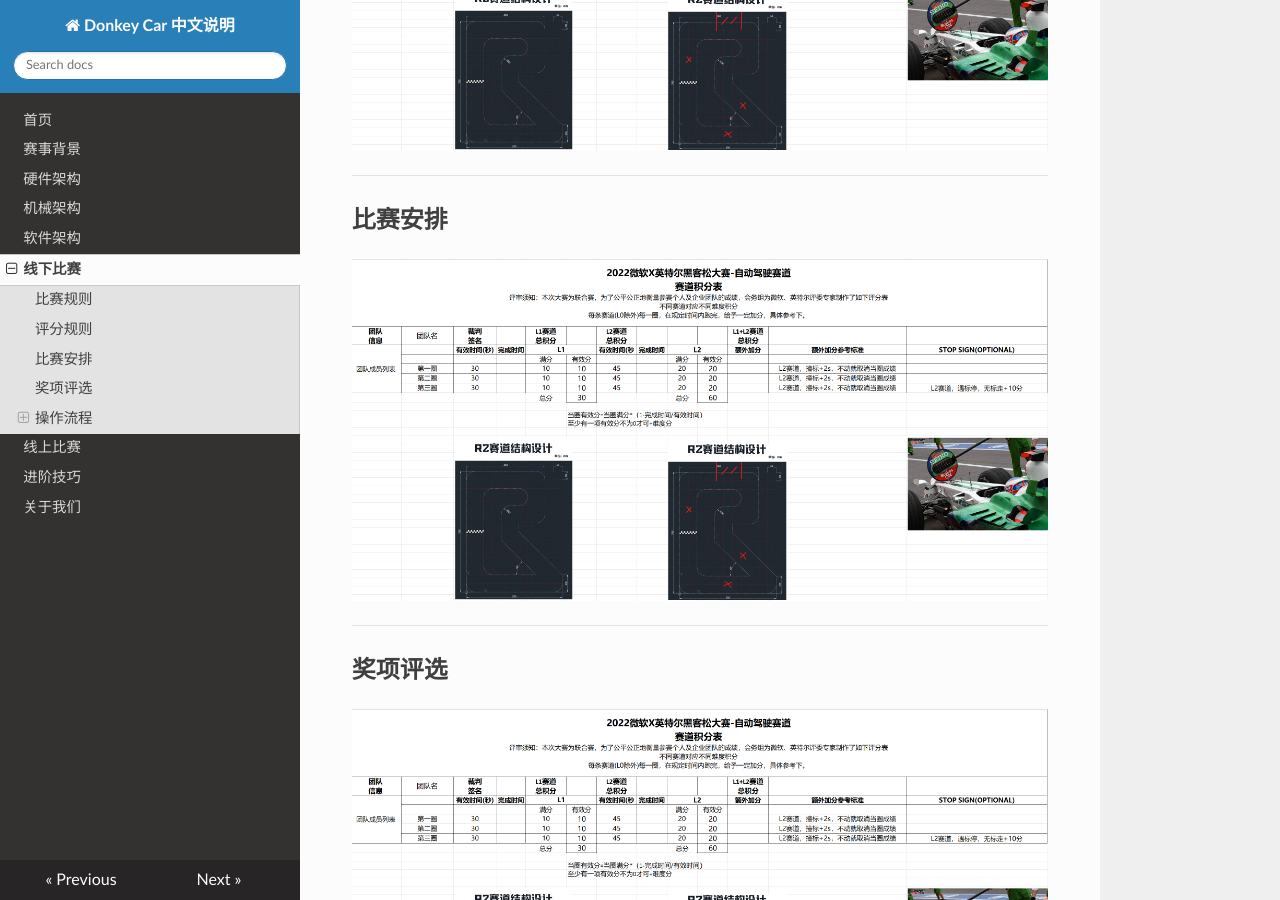
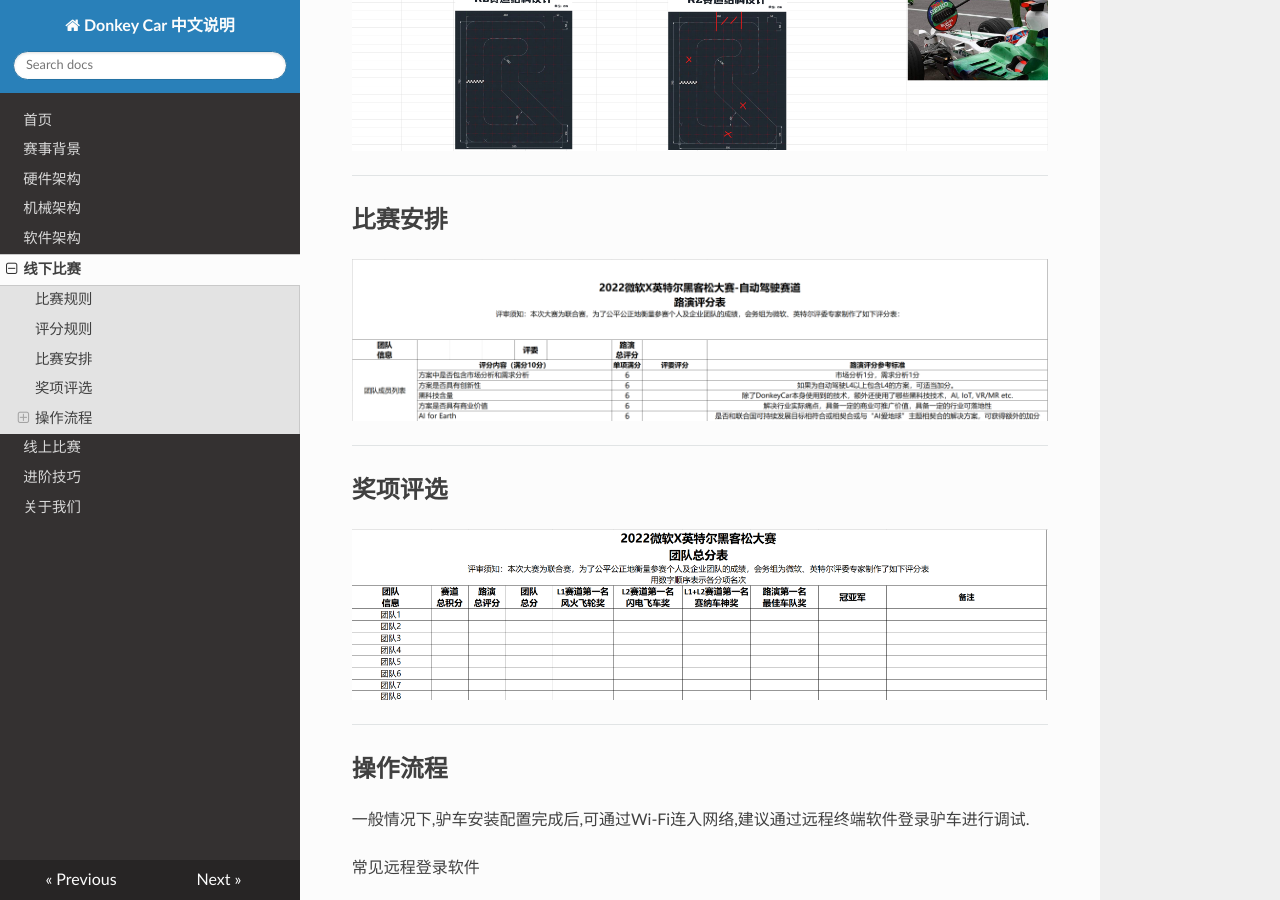
Before and after one commit to Mavengers/DonkeyDocsCN, an MkDocs documentation site: the page built from docs/operation/dk_process.md, in a window 1280 px wide and 900 px high, scrolled down 2165 px. Built offline with MkDocs 1.6.1, drawn with Linux system fonts in a browser that asks for light colours; nearby versions of some CDN libraries.

Commit message:
update rules 2
Signed-off-by: yoyojacky <yoyojacky2009@gmail.com>

```diff
--- a/docs/operation/dk_process.md
+++ b/docs/operation/dk_process.md
@@ -18,12 +18,12 @@
 ---
 
 ## 比赛安排
-![rules02](./images/rules01.png)
+![rules02](./images/rules02.png)
 
 ---
 
 ## 奖项评选
-![rules03](./images/rules01.png)
+![rules03](./images/rules03.png)
 
 ---
 
```
